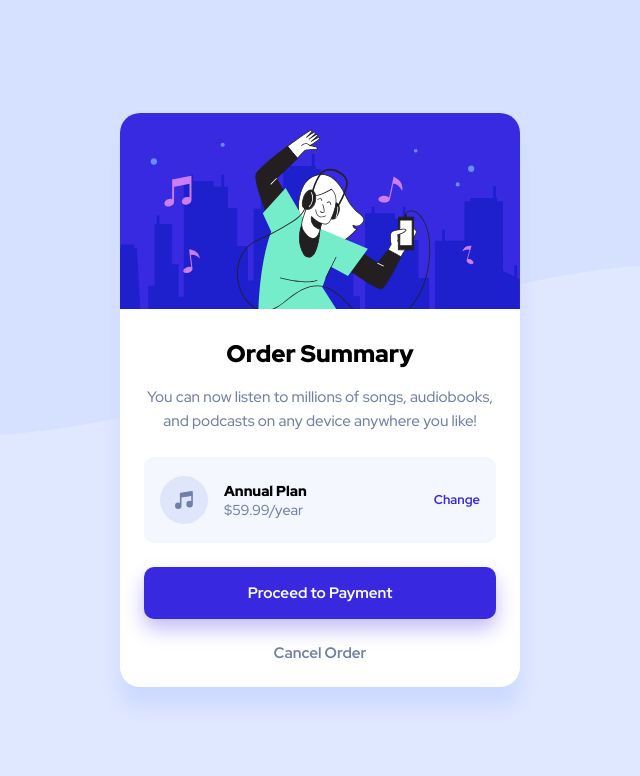
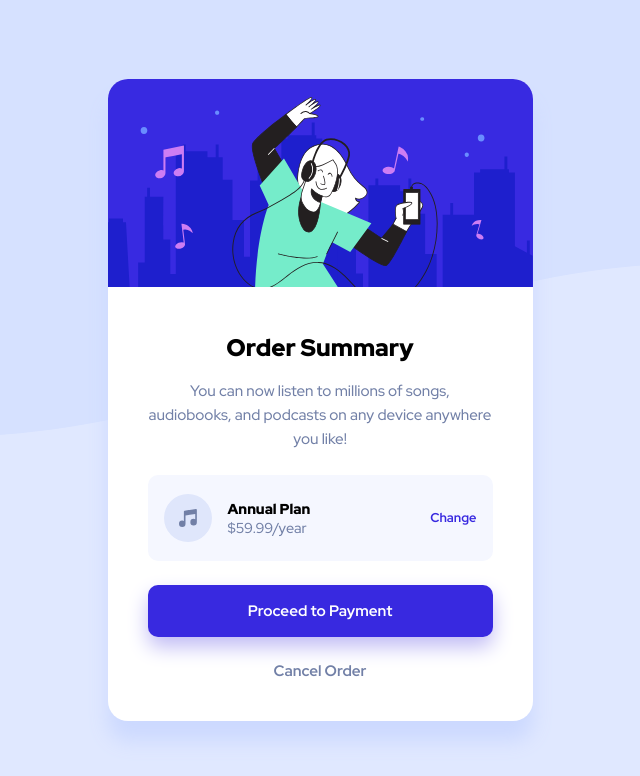
Before and after one commit to dev-mohieb/order-summary-component, a plain HTML site: page index.html in a window 1280 px wide. Shown: the whole page, without its empty margins (320-960 px from the left). Drawn offline with Linux system fonts and the light colour scheme.

Commit message:
Update style.css

```diff
--- a/style.css
+++ b/style.css
@@ -139,6 +139,9 @@ a {
         background-color: var(--pale-blue);
     }
     .card {
-        max-width: 400px;
+        max-width: 425px;
+    }
+    .order-info {
+        padding: 2.5rem;
     }
 }
```
